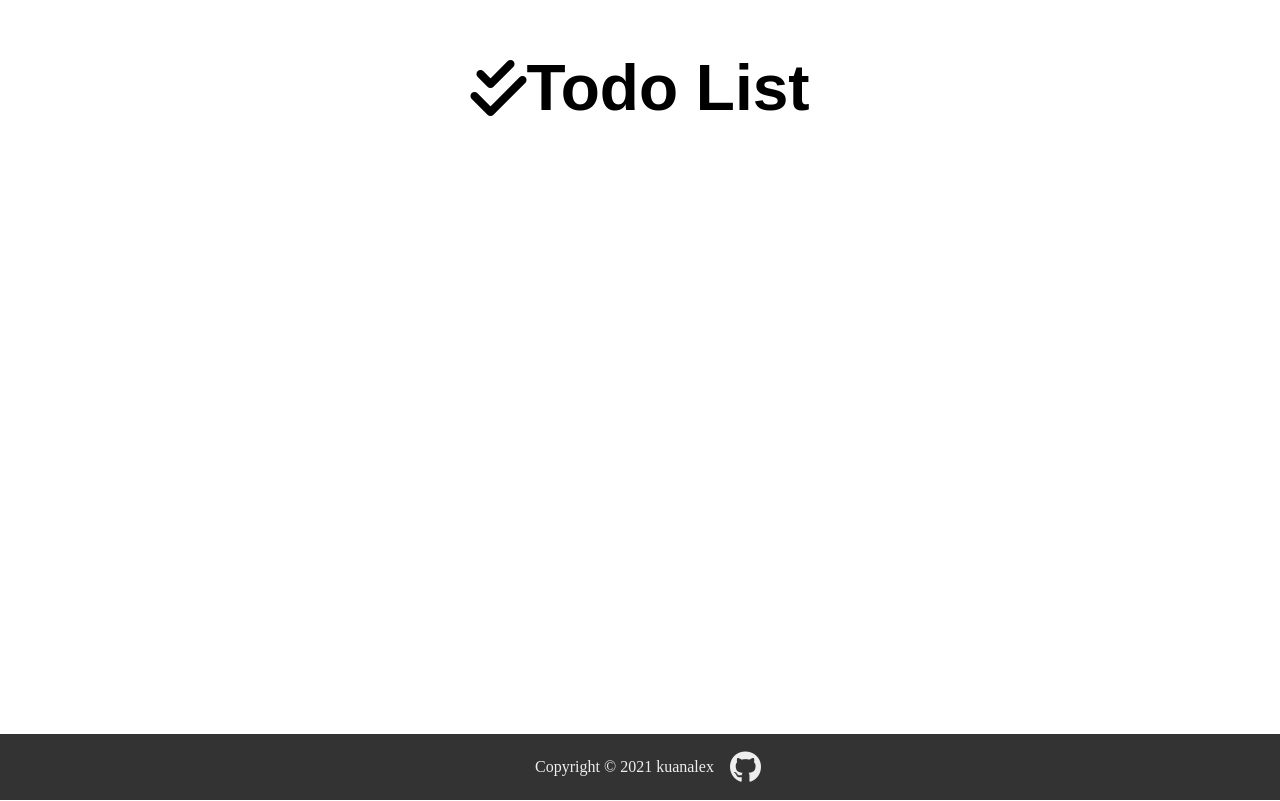
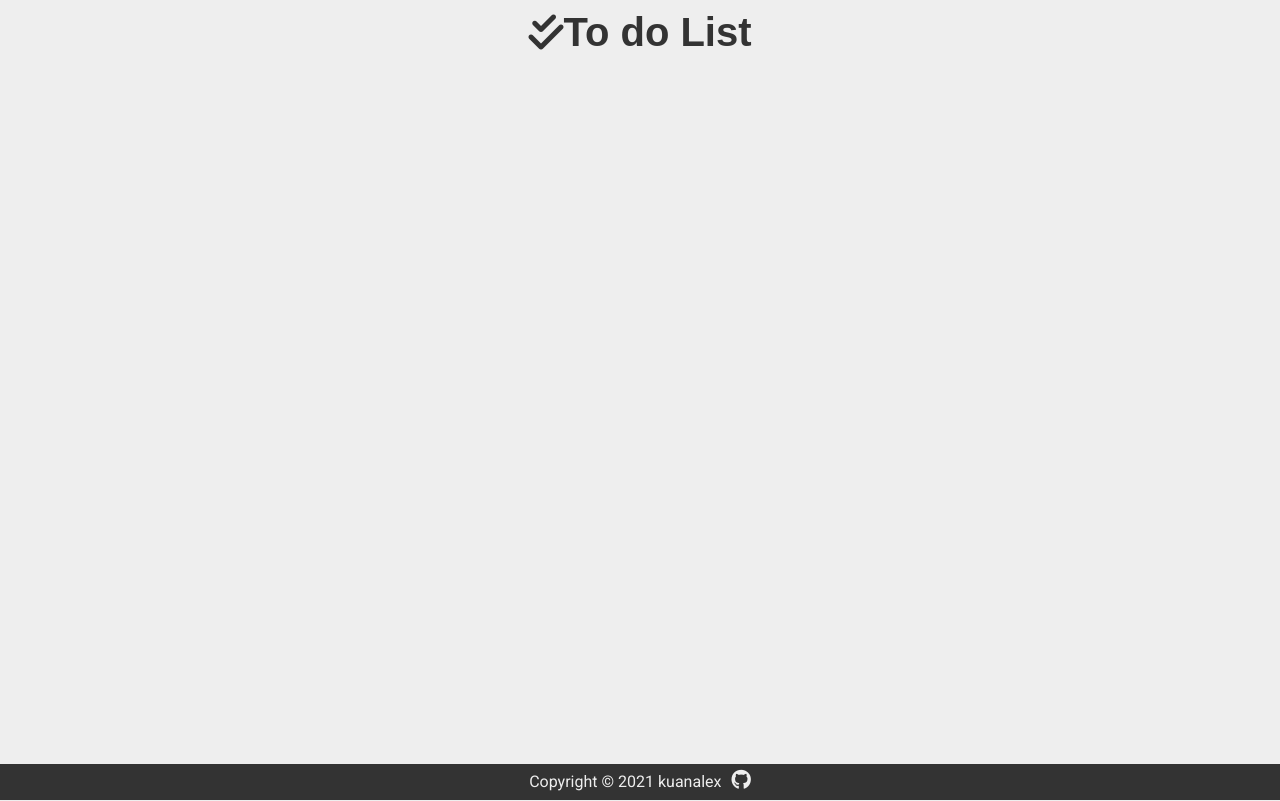
Before and after one commit to kuanalex/todolist, a website built with webpack: page dist/index.html in a window 1280 px wide. Built offline with nearby package versions, Linux system fonts and the light colour scheme; a web font is replaced by a local one.

Commit message:
updating ui and styles

```diff
--- a/dist/index.html
+++ b/dist/index.html
@@ -21,7 +21,7 @@
         <header class="header">
             <div class="logo">
                 <i class="fas fa-check-double"></i>
-                <h1 class="page-name">Todo List</h1>
+                <h1 class="page-name">To do List</h1>
             </div>
             <button class="button-open-nav" id="button-open-nav">
                 <i class="fas fa-bars"></i>
--- a/dist/styles.css
+++ b/dist/styles.css
@@ -1,6 +1,34 @@
 :root {
     --primary-dark: #333;
+    --secondary-dark: #444;
     --primary-light: #eee;
+    --secondary-light: #ddd;
+}
+
+*,
+*::after,
+*::before {
+    box-sizing: border-box;
+    padding: 0;
+    margin: 0;
+}
+
+html {
+    font-size: 62.5%;
+    line-height: 1.6;
+
+    /* footer support */
+    position: relative;
+    /* makes html an element which footer sticks to */
+    min-height: 100%;
+    /* not necessary when main takes all available space */
+}
+
+body {
+    font-size: 1.6rem;
+    font-family: "Roboto", sans-serif;
+    color: var(--primary-dark);
+    background-color: var(--primary-light);
 }
 
 .button-open-nav {
```
